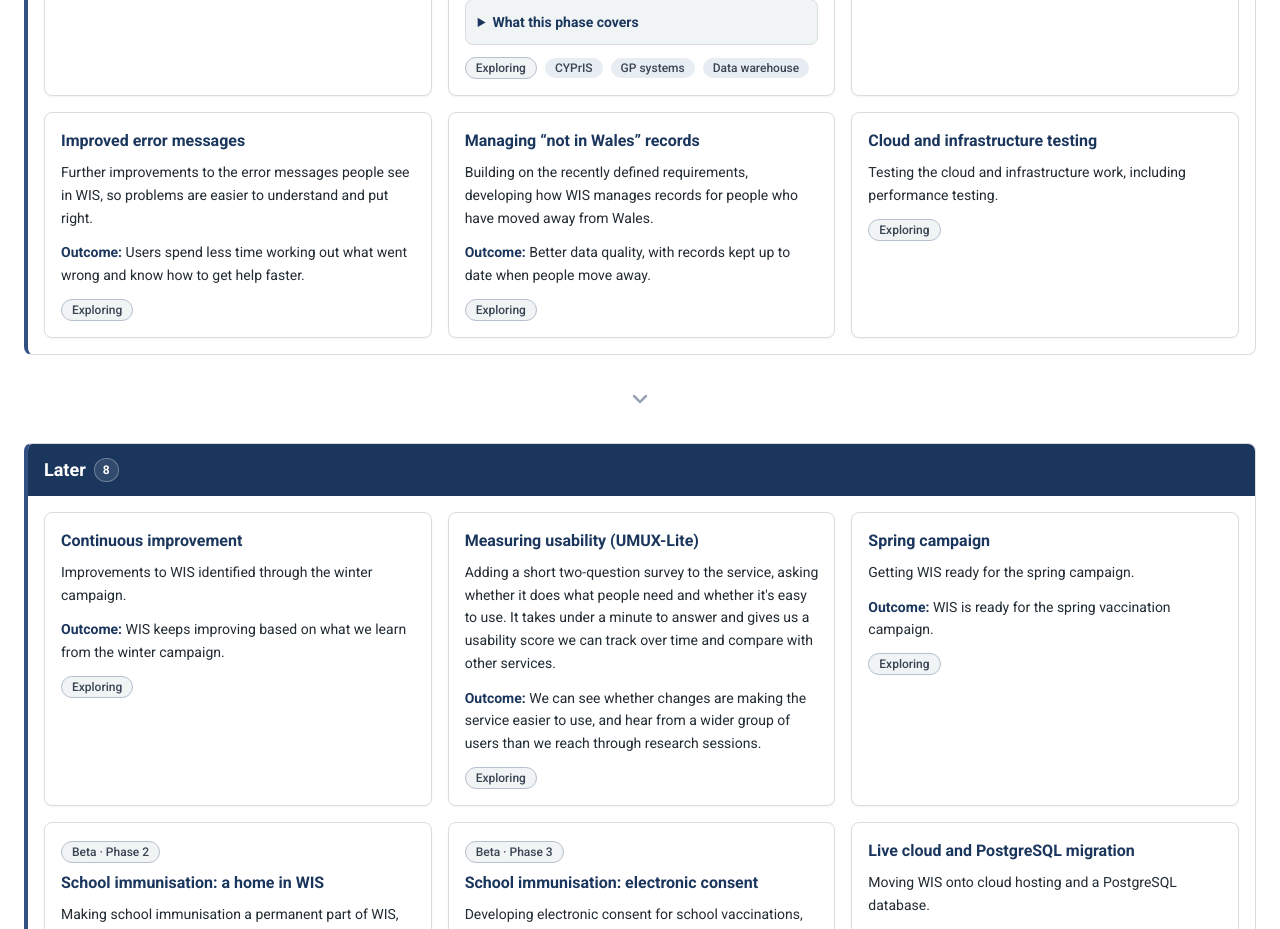
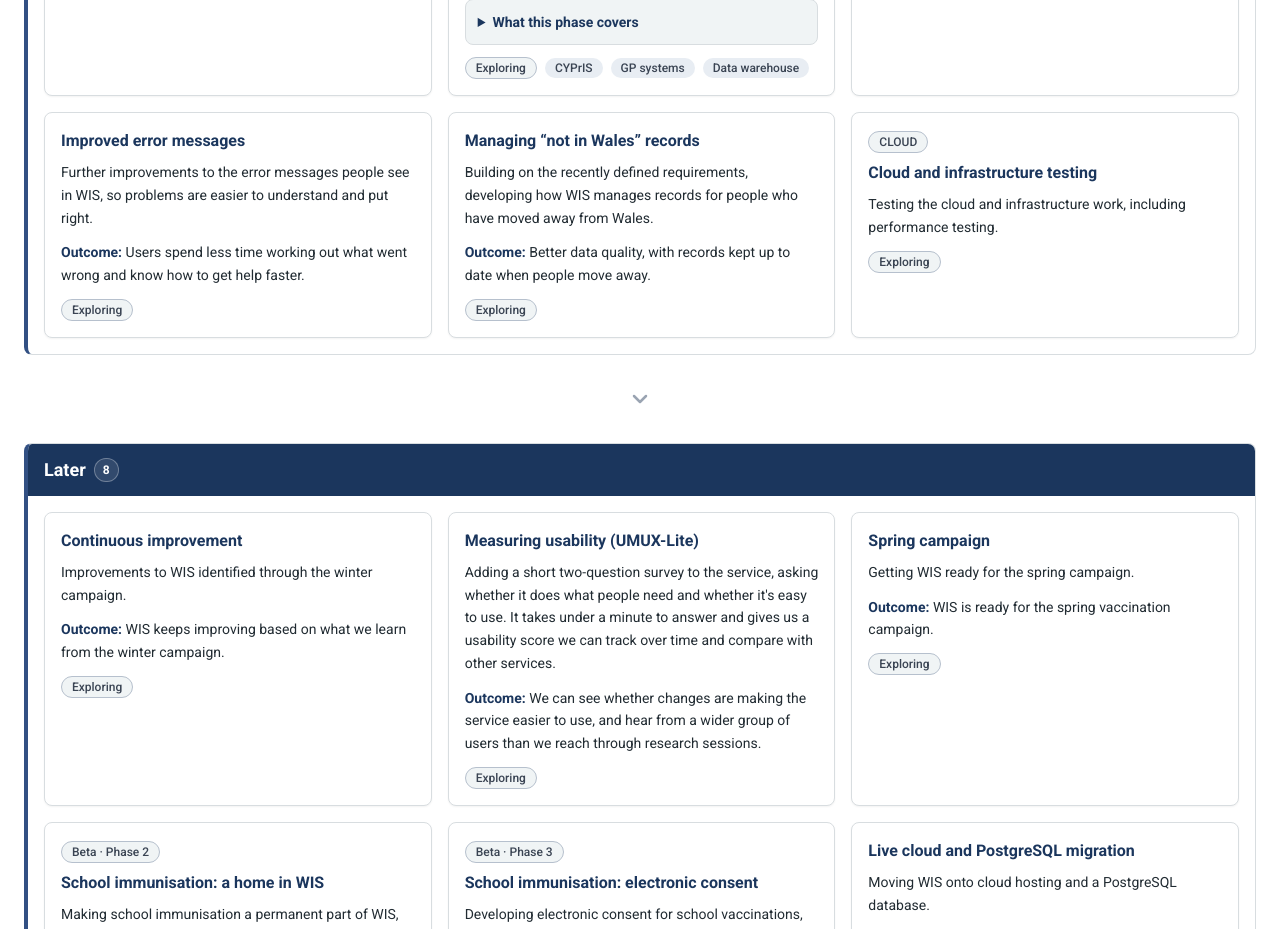
Before and after one commit to DHCW-Digital-Health-and-Care-Wales/dhcw-vaccine-roadmap, a React (Vite) app: page / in a window 1280 px wide. Shown: the part 3520-4449 px from the top of the page. Built offline with nearby package versions, Linux system fonts and the light colour scheme.

Commit message:
Add CLOUD phase to infrastructure testing card

```diff
--- a/src/data/roadmap.ts
+++ b/src/data/roadmap.ts
@@ -377,6 +377,7 @@ export const roadmap: Roadmap = {
       categoryId: CATEGORY_ID,
       horizon: 'next',
       status: 'exploring',
+      phase: 'CLOUD',
       updated: UPDATED_AT,
     },
     {
```
